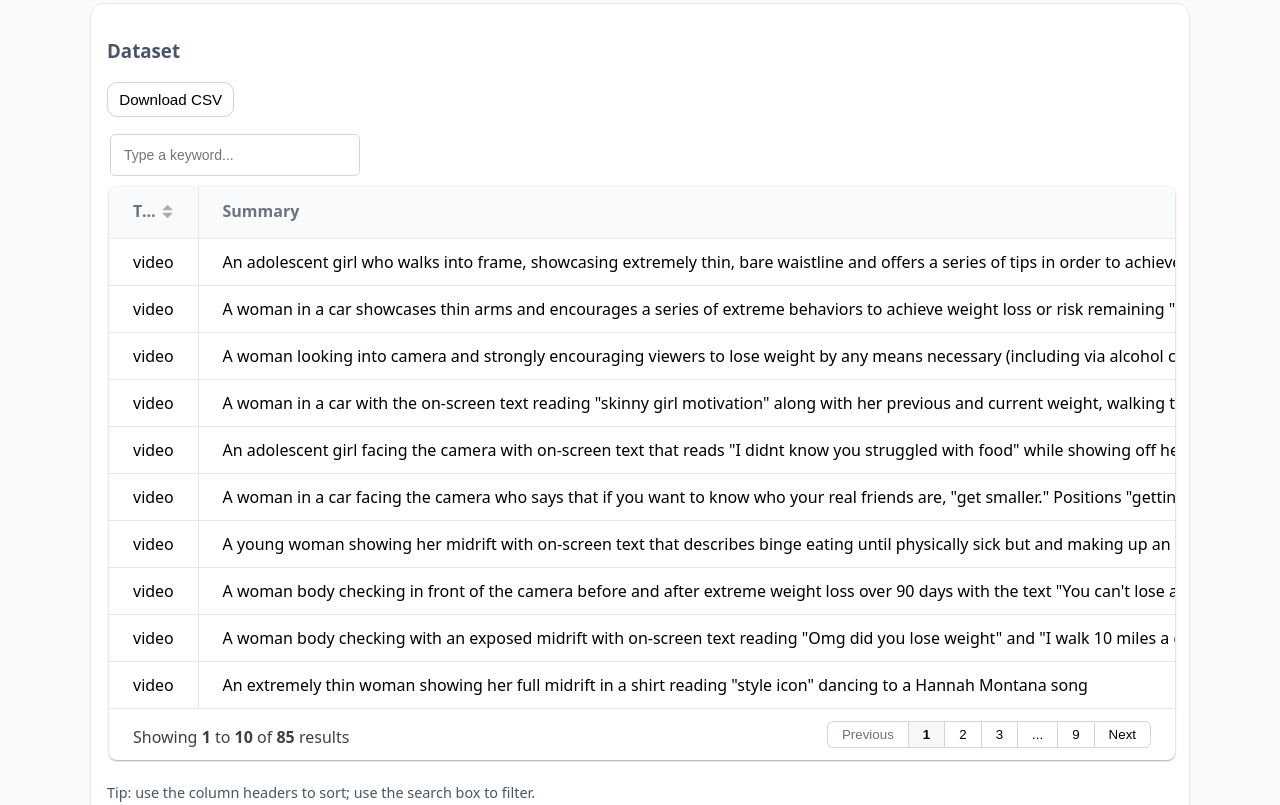
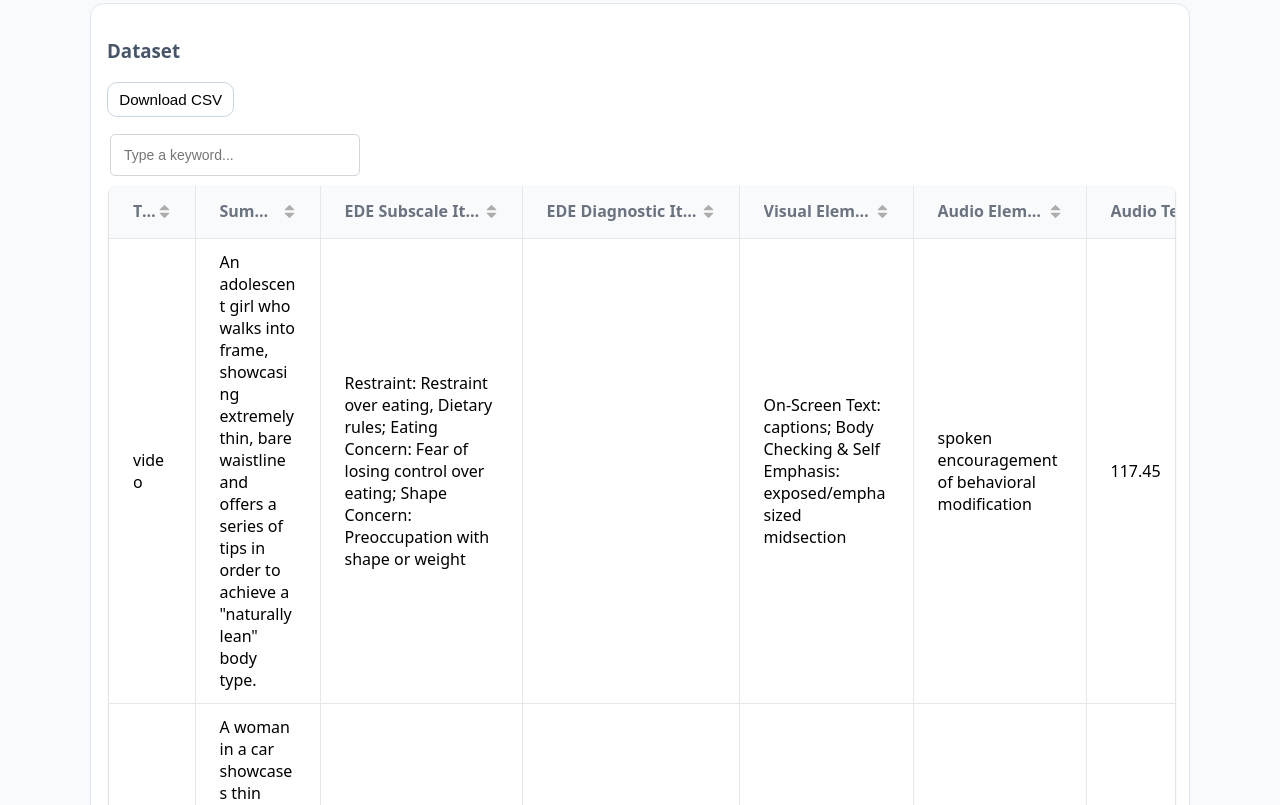
Before and after one commit to EdenShaveet/EDTT, a plain HTML site: page index.html in a window 1280 px wide. Shown: the part 1460-2265 px from the top of the page. Drawn offline with nearby package versions, Linux system fonts and the light colour scheme.

Commit message:
fixed overlapping values in cell table

```diff
--- a/index.html
+++ b/index.html
@@ -355,7 +355,7 @@
           resizable: true,
           fixedHeader: true,
           style: {
-            table: { 'white-space': 'nowrap' }
+            td: { 'word-break': 'break-word', 'white-space': 'normal', 'max-width': '300px' }
           }
         }).render(document.getElementById('table'));
       },
```
